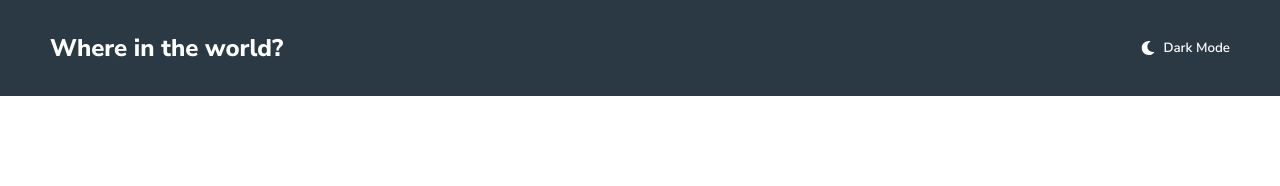
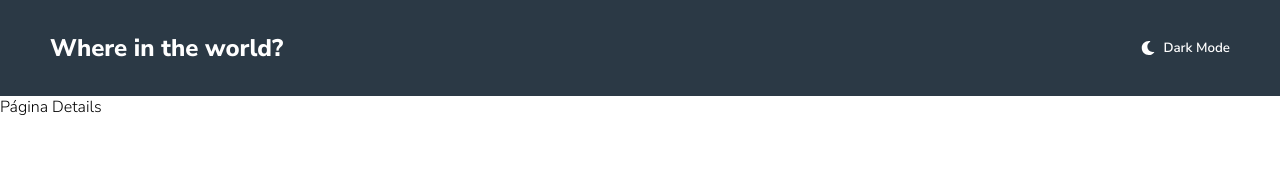
Before and after one commit to Rafael-Arruda/rest-countries, a React (Create React App) app: page /details in a window 1280 px wide. Shown: the top 186 px of the page. Built offline with nearby package versions, Linux system fonts and the light colour scheme.

Commit message:
rotas configuradas

```diff
--- a/package.json
+++ b/package.json
@@ -9,6 +9,7 @@
     "react": "^18.2.0",
     "react-dom": "^18.2.0",
     "react-icons": "^4.7.1",
+    "react-router-dom": "^6.7.0",
     "react-scripts": "5.0.1",
     "styled-components": "^5.3.6",
     "web-vitals": "^2.1.4"
--- a/src/App.js
+++ b/src/App.js
@@ -1,11 +1,11 @@
 import { Global } from "./styles/global";
 
-import Header from "./components/Header";
+import RoutesApp from "./router/route";
 
 function App() {
   return (
     <div className="App">
-      <Header/>
+      <RoutesApp/>
 
       <Global/>
     </div>
--- a/src/components/Header/index.js
+++ b/src/components/Header/index.js
@@ -1,4 +1,5 @@
 import React from "react";
+import {Link} from 'react-router-dom';
 import * as C from './style';
 
 import {FaMoon, FaRegMoon} from 'react-icons/fa';
@@ -7,7 +8,9 @@ export default function Header() {
     return(
         <C.Container>
             <C.Logo>
-                <h2>Where in the world?</h2>
+                <Link to='/'>
+                    <h2>Where in the world?</h2>
+                </Link>
             </C.Logo>
             <C.ToggleTheme>
                 <FaMoon color="#fff" size={14}/>
--- a/src/components/Header/style.js
+++ b/src/components/Header/style.js
@@ -11,7 +11,9 @@ export const Container = styled.div`
 `;
 
 export const Logo = styled.div`
-    color: #fff;
+    a {
+        color: #fff;
+    }
 `;
 
 export const ToggleTheme = styled.button`
--- /dev/null
+++ b/src/pages/Details/index.js
@@ -0,0 +1,11 @@
+import React from "react";
+
+import * as C from './style';
+
+export default function Details() {
+    return(
+        <C.Container>
+            Página Details
+        </C.Container>
+    )
+}
--- /dev/null
+++ b/src/pages/Details/style.js
@@ -0,0 +1,5 @@
+import styled from "styled-components";
+
+export const Container = styled.div`
+
+`;
--- /dev/null
+++ b/src/pages/Home/index.js
@@ -0,0 +1,11 @@
+import React from "react";
+
+import * as C from './style';
+
+export default function Home() {
+    return(
+        <C.Container>
+            Página home
+        </C.Container>
+    )
+}
--- /dev/null
+++ b/src/pages/Home/style.js
@@ -0,0 +1,4 @@
+import styled from "styled-components";
+
+export const Container = styled.div`
+`;
--- /dev/null
+++ b/src/router/route.js
@@ -0,0 +1,20 @@
+import {BrowserRouter, Routes, Route} from 'react-router-dom';
+
+import Header from '../components/Header';
+
+import Home from '../pages/Home';
+import Details from '../pages/Details';
+
+export default function RoutesApp() {
+    return(
+        <BrowserRouter>
+
+            <Header/>
+
+            <Routes>
+                <Route path='/' element={<Home/>}/>
+                <Route path='/details' element={<Details/>}/>
+            </Routes>
+        </BrowserRouter>
+    )
+}
```
Also changed, not shown: 1 other file (tests, documents, lock files or other folders).
